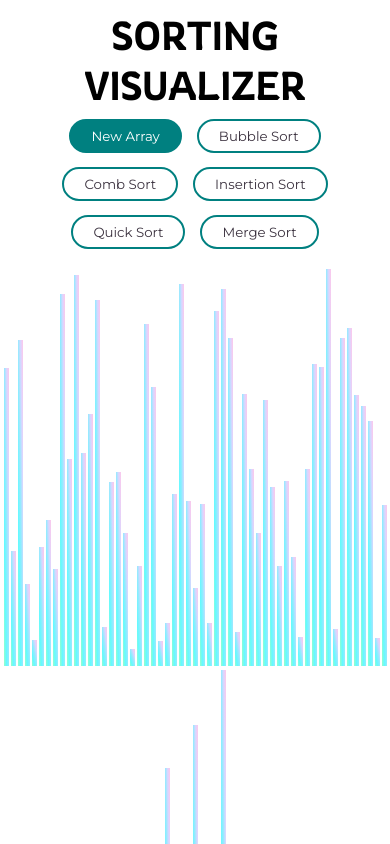
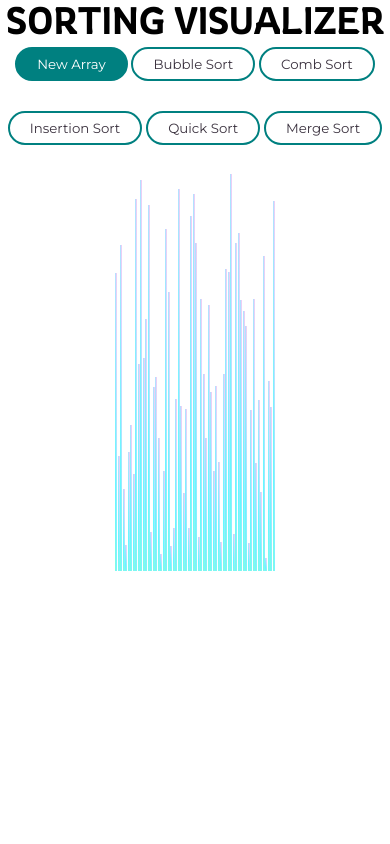
Before and after one commit to KikkiC/sorting-visualizer, a React (Create React App) app: page / in a window 390 px wide. Shown: the top 844 px of the page. Built offline with nearby package versions, Linux system fonts and the light colour scheme.

Commit message:
testing responsiveness

```diff
--- a/src/SortingVisualizer/SortingVisualizer.css
+++ b/src/SortingVisualizer/SortingVisualizer.css
@@ -3,28 +3,18 @@
 .intro-container {
     position: center, flex;
     font-family: 'Rowdies', cursive;
-    font-size: 40px;
-    margin-top: -30px;
-    margin-bottom: -25px;
+    font-size: 38px;
+    margin-top: -5vh;
+    margin-bottom: -4vh;
 }
-/* .intro-container .small-text {
-    font-size: 14px;
-    margin-top: -40px;
-    margin-bottom: 60px;
-    font-family: 'Montserrat', sans-serif;
-} */
 .array-container {
-    flex-basis: 60%;
     position: absolute, center, flex;
-}
-.button-area {
-    margin-left: 15px;
 }
 .array-container .button-area button {
     padding: 7px 20px;
-    margin-right: 15px;
-    margin-bottom: 20px;
-    margin-top: -140px;
+    margin-right: 0.5vw;
+    margin-left: 0.5vw;
+    margin-bottom: 3.5vh;
     outline: none;
     position: absolute, center, flex;
     border: 2px solid #008080;
@@ -40,7 +30,7 @@
 }
 .array-bar {
    background: linear-gradient(to right top, #96ffcb, #64faff, #93ebff, #d9d6ff, #ffc7ea);
-   margin: 0 1px;
-   width: 5px;
+   margin: 0vh 0.1vw;
+   width: 0.45vw;
    display: inline-block;
 }
```
